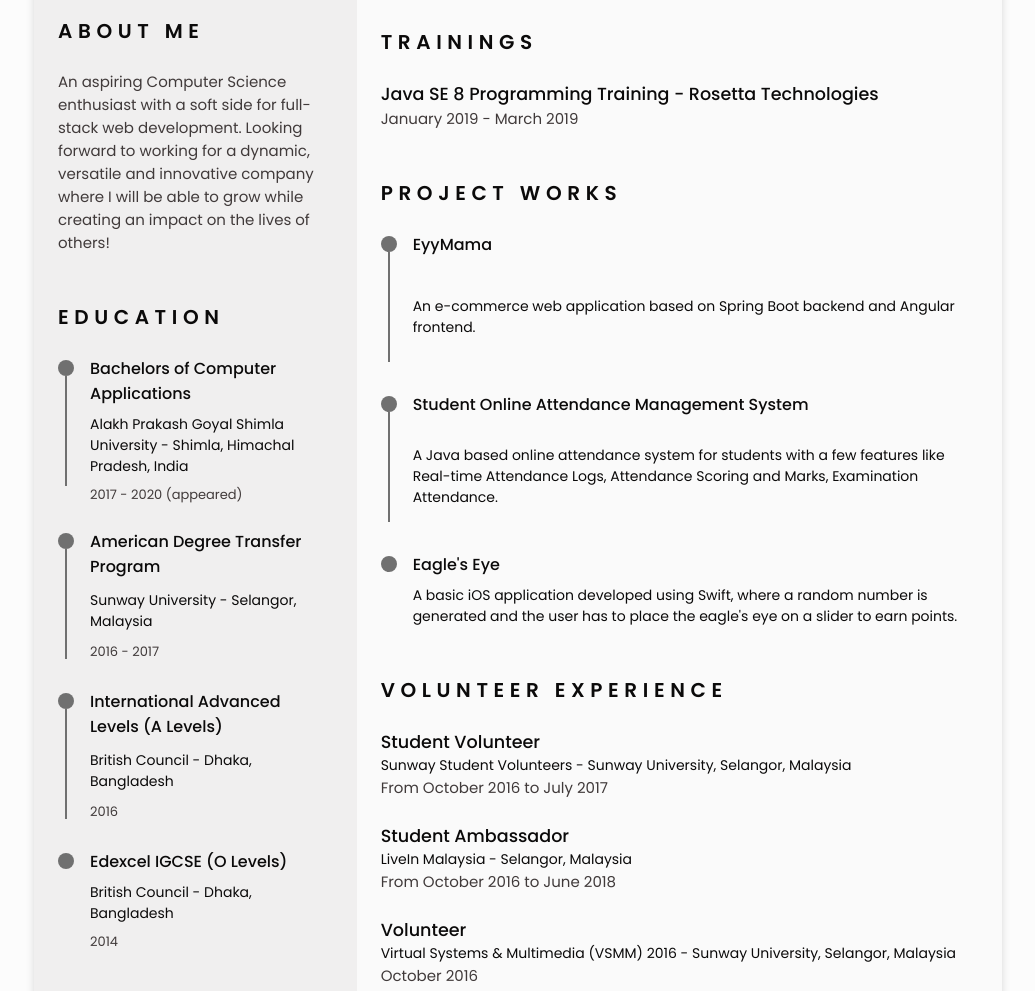
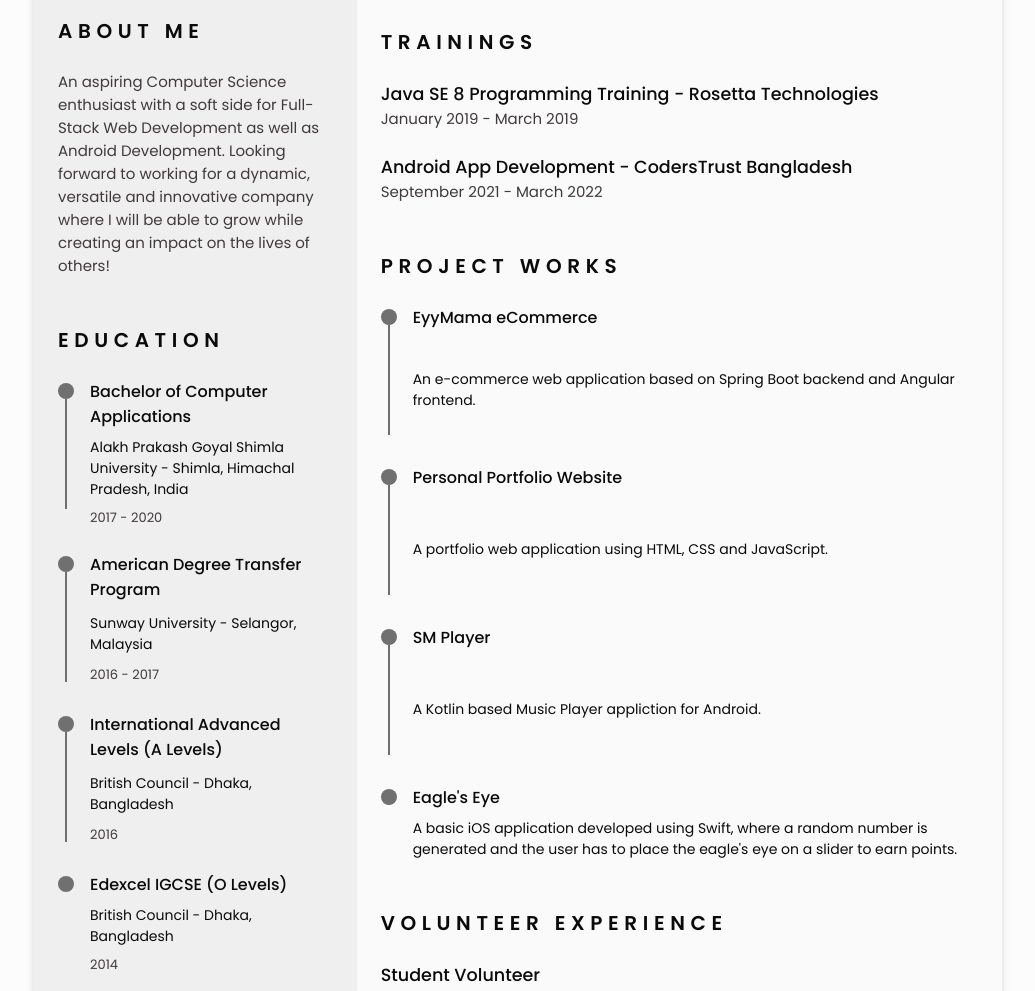
Before and after one commit to skudu95/cv-sharjeel-karim, a plain HTML site: page y/index.html in a window 1280 px wide. Shown: the part 712-1703 px from the top of the page, without its empty margins (122-1157 px from the left). Drawn offline with nearby package versions, Linux system fonts and the light colour scheme.

Commit message:
contents updated

```diff
--- a/y/index.html
+++ b/y/index.html
@@ -93,7 +93,7 @@
                             <img src="assets/img/kudu.jpg" alt="" class="home__img">
 
                             <h1 class="home__title">SHARJEEL <b>KARIM</b></h1>
-                            <h3 class="home__profession">Full Stack Web Developer</h3>
+                            <h3 class="home__profession">Software Developer</h3>
 
 
                             <!-- Button to generate and download the pdf. Available for mobile. -->
@@ -164,7 +164,7 @@
                         labor field.
                     </p> -->
                     <p class="profile__description">
-                        An aspiring Computer Science enthusiast with a soft side for full-stack web development. Looking
+                        An aspiring Computer Science enthusiast with a soft side for Full-Stack Web Development as well as Android Development. Looking
                         forward to working for a dynamic, versatile and innovative company where I will be able to grow
                         while creating an impact on the lives of others!
                     </p>
@@ -181,10 +181,10 @@
                                 <span class="education__line"></span>
                             </div>
                             <div class="education__data bd-grid">
-                                <h3 class="education__title">Bachelors of Computer Applications</h3>
+                                <h3 class="education__title">Bachelor of Computer Applications</h3>
                                 <span class="education__studies">Alakh Prakash Goyal Shimla University - Shimla,
                                     Himachal Pradesh, India</span>
-                                <span class="education__year">2017 - 2020 (appeared)</span>
+                                <span class="education__year">2017 - 2020</span>
                             </div>
                         </div>
 
@@ -251,7 +251,7 @@
                                 <span class="skills__circle"></span> Swift
                             </li>
                             <li class="skills__name">
-                                <span class="skills__circle"></span> PHP
+                                <span class="skills__circle"></span> Kotlin
                             </li>
                         </ul>
 
@@ -274,9 +274,9 @@
                             <li class="skills__name">
                                 <span class="skills__circle"></span> Spring Security
                             </li>
-                            <li class="skills__name">
+                            <!-- <li class="skills__name">
                                 <span class="skills__circle"></span> Thymeleaf
-                            </li>
+                            </li> -->
                         </ul>
                     </div>
                 </section>
@@ -297,7 +297,7 @@
 
                             <div class="experience__data bd-grid">
                                 <h3 class="experience__title">Virtual Assistant - Intern</h3>
-                                <span class="experience__company">Since September 2021 | ItBee Solution</span>
+                                <span class="experience__company">From October 2021 to December 2021 | ITBee Solution</span>
                                 <p class="experience__description"> - Remote, USA</p>
                                 <!-- add data -->
                             </div>
@@ -353,10 +353,10 @@
                             <h3 class="training-title">Java SE 8 Programming Training - Rosetta Technologies </h3>
                             <p class="training__description"> January 2019 - March 2019 </p>
                         </div>
-                        <!-- <div class="training__content">
+                        <div class="training__content">
                             <h3 class="training-title">Android App Development - CodersTrust Bangladesh </h3>
-                            <p class="training__description"> September 2021 - January 2022 </p>
-                        </div> -->
+                            <p class="training__description"> September 2021 - March 2022 </p>
+                        </div>
                     </div>
                 </section>
 
@@ -372,12 +372,12 @@
                             </div>
 
                             <div class="project-works__data bd-grid">
-                                <h3 class="project-works__title">EyyMama</h3>
+                                <h3 class="project-works__title">EyyMama eCommerce</h3>
                                 <p class="project-works__description"> An e-commerce web application based on Spring
                                     Boot backend and Angular frontend. </p>
                             </div>
                         </div>
-                        <div class="project-works__content ">
+                        <!-- <div class="project-works__content ">
                             <div class="project-works__time">
                                 <span class="project-works__rounder"></span>
                                 <span class="project-works__line"></span>
@@ -388,6 +388,28 @@
                                 <p class="project-works__description"> A Java based online attendance system for
                                     students with a few features like Real-time Attendance Logs, Attendance Scoring and
                                     Marks, Examination Attendance. </p>
+                            </div>
+                        </div> -->
+                        <div class="project-works__content ">
+                            <div class="project-works__time">
+                                <span class="project-works__rounder"></span>
+                                <span class="project-works__line"></span>
+                            </div>
+
+                            <div class="project-works__data bd-grid">
+                                <h3 class="project-works__title">Personal Portfolio Website</h3>
+                                <p class="project-works__description"> A portfolio web application using HTML, CSS and JavaScript. </p>
+                            </div>
+                        </div>
+                        <div class="project-works__content ">
+                            <div class="project-works__time">
+                                <span class="project-works__rounder"></span>
+                                <span class="project-works__line"></span>
+                            </div>
+
+                            <div class="project-works__data bd-grid">
+                                <h3 class="project-works__title">SM Player</h3>
+                                <p class="project-works__description"> A Kotlin based Music Player appliction for Android. </p>
                             </div>
                         </div>
                         <div class="project-works__content ">
```
Also changed, not shown: index.html (+35 -13 lines).
